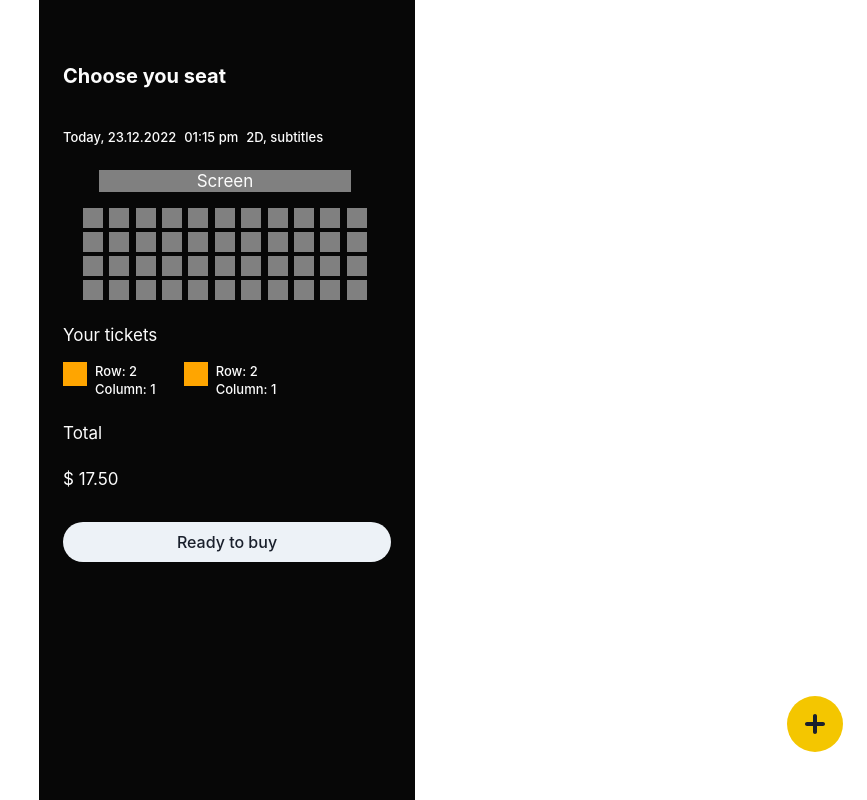
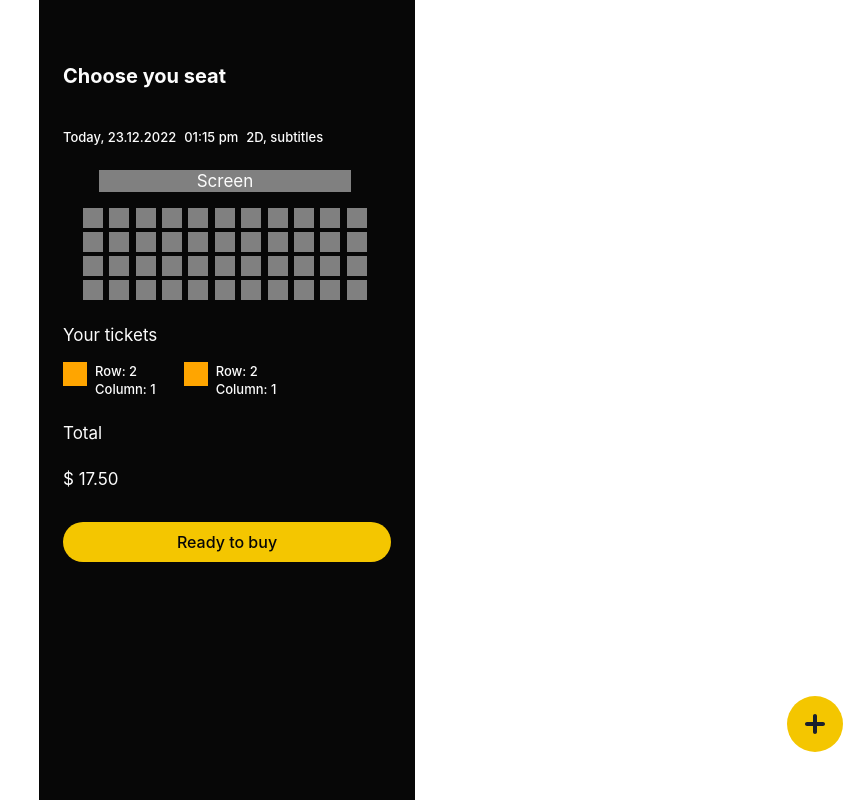
Before and after one commit to Webergy/cinema, a React (Create React App) app: page /buy in a window 1280 px wide. Shown: the whole page, without its empty margins (413-1280 px from the left). Built offline with nearby package versions, Linux system fonts and the light colour scheme.

Commit message:
Update BuyPage.js

```diff
--- a/src/pages/BuyPage.js
+++ b/src/pages/BuyPage.js
@@ -61,7 +61,7 @@ export const BuyPage = () => {
             <Text size={'md'} textAlign={'left'} mt={6}>
                 $ 17.50
             </Text>
-            <Button w={'100%'} borderRadius={50} mt={8}>
+            <Button w={'100%'} variant={'base'} borderRadius={50} mt={8}>
                 Ready to buy
             </Button>
         </Box>
```
